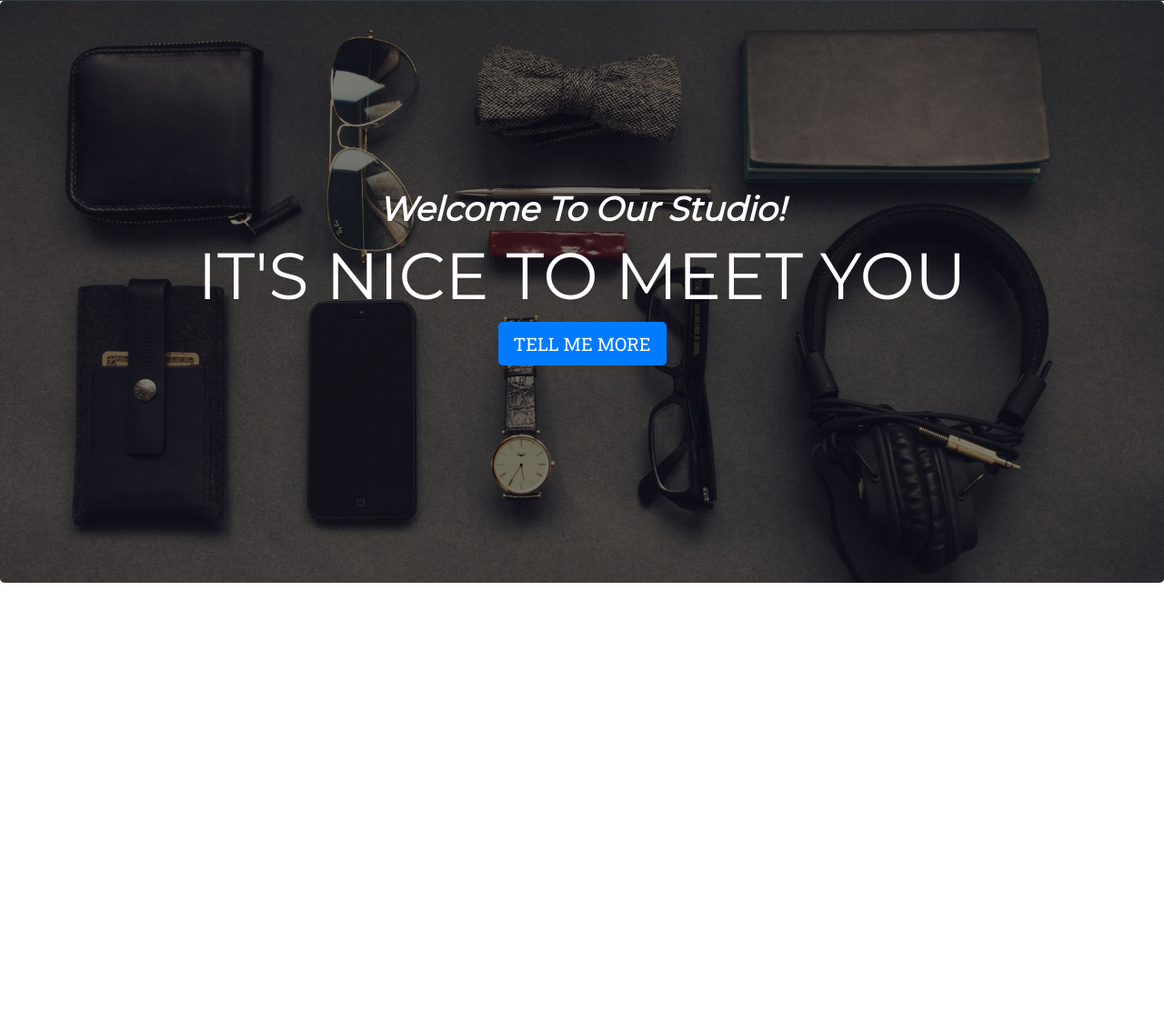
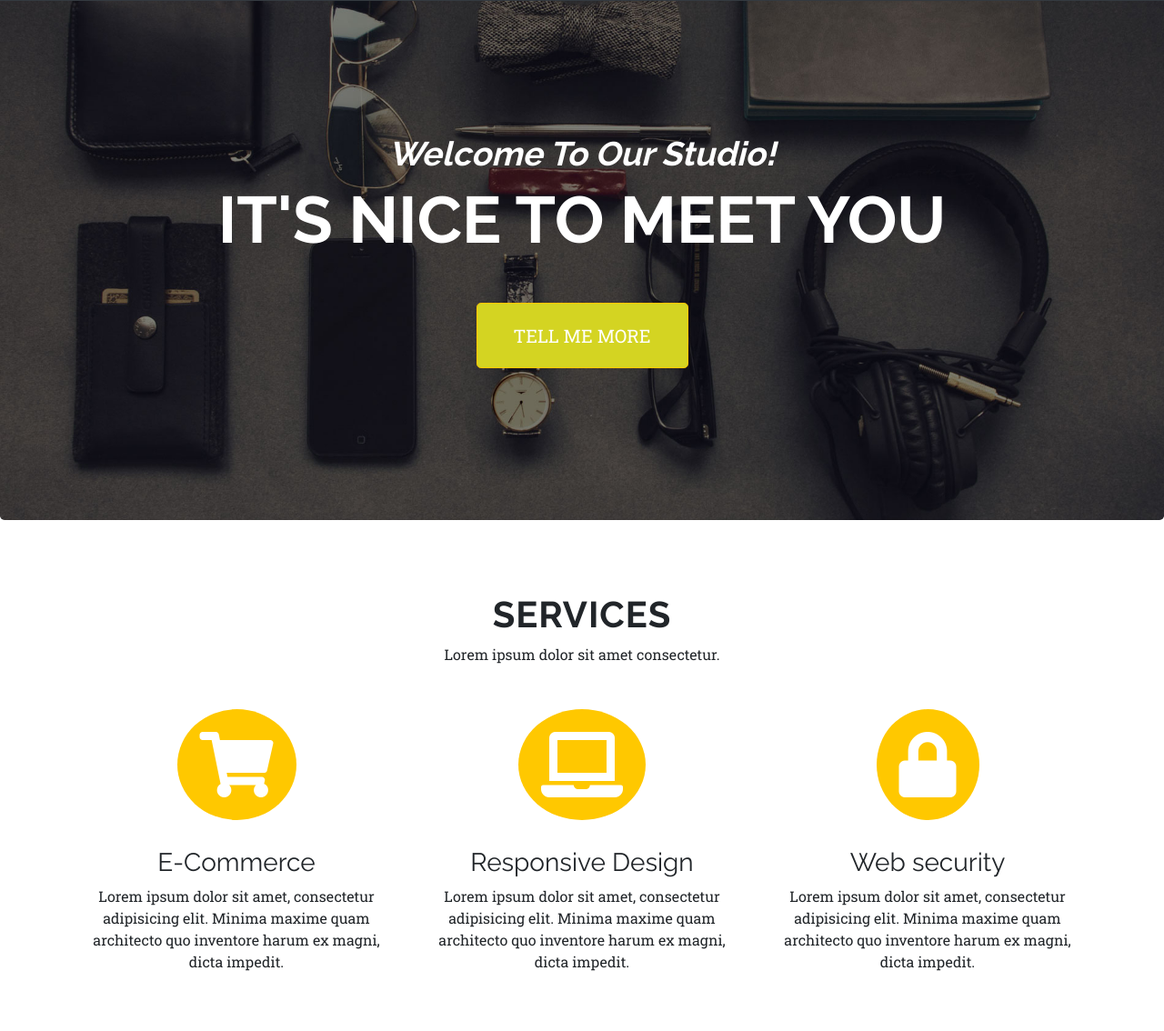
Before and after one commit to Pera030/studio, a plain HTML site: page index.html in a window 1280 px wide. Shown: the part 68-1202 px from the top of the page at 91% size. Before the commit the page ends 800 px from the top, so only its background shows below. Drawn offline with nearby package versions, Linux system fonts and the light colour scheme.

Commit message:
services

```diff
--- a/index.html
+++ b/index.html
@@ -12,8 +12,8 @@
 </head>
 <body>
 
-<!--  Navigatio  -->
-    <nav class="navbar navbar-expand-lg navbar-light bg-dark">
+<!--  Navigation  -->
+    <nav class="navbar navbar-expand-lg navbar-light bg-dark fixed-top">
       <div class="container">
           <a class="navbar-brand" href="#">Start Bootstrap</a>
           <button class="navbar-toggler" type="button" data-toggle="collapse" data-target="#navbarNav" aria-controls="navbarNav" aria-expanded="false" aria-label="Toggle navigation">
@@ -46,14 +46,38 @@
       <div class="row">
           <div class="col-md-12">
               <h3 class="text-white">Welcome To Our Studio!</h3>
-              <h1 class="display-3 text-uppercase text-white">It's Nice To Meet You</h1>
+              <h1 class="display-3 text-uppercase text-white mb-5">It's Nice To Meet You</h1>
               <a class="btn btn-primary btn-lg text-uppercase" href="#" role="button">Tell me more</a>
           </div>
       </div>
     </div>
 
-
-
+<!--  Services  -->
+    <section class="services container text-center py-5">
+        <div class="row">
+            <div class="col-md-12">
+                <h2 class="headings">Services</h2>
+                <p class="mb-5">Lorem ipsum dolor sit amet consectetur.</p>
+            </div>
+        </div>
+        <div class="row">
+            <div class="col-md-4">
+                <i class="fas fa-shopping-cart"></i>
+                <h3>E-Commerce</h3>
+                <p>Lorem ipsum dolor sit amet, consectetur adipisicing elit. Minima maxime quam architecto quo inventore harum ex magni, dicta impedit.</p>
+            </div>
+            <div class="col-md-4">
+                <i class="fas fa-laptop"></i>
+                <h3>Responsive Design</h3>
+                <p>Lorem ipsum dolor sit amet, consectetur adipisicing elit. Minima maxime quam architecto quo inventore harum ex magni, dicta impedit.</p>
+            </div>
+            <div class="col-md-4">
+                <i class="fas fa-lock"></i>
+                <h3>Web security</h3>
+                <p>Lorem ipsum dolor sit amet, consectetur adipisicing elit. Minima maxime quam architecto quo inventore harum ex magni, dicta impedit.</p>
+            </div>
+        </div>
+    </section>
 
 
 
--- a/style.css
+++ b/style.css
@@ -1,8 +1,8 @@
-@import url('https://fonts.googleapis.com/css2?family=Dancing+Script:wght@500&family=Montserrat&family=Roboto+Slab:wght@400;700&display=swap');
+@import url('https://fonts.googleapis.com/css2?family=Dancing+Script:wght@500&family=Raleway:wght@400;700&family=Roboto+Slab:wght@400;700&display=swap');
 
 :root {
-    --yellowLight: rgb(252, 252, 67);
-    --yellowDark: rgba(242, 224, 12, 0.9);
+    --yellowLight: rgb(212, 212, 34);
+    --yellowDark: #FFC800;
     --white: #fff;
     --lightGray: #dbdada;
     --text: #212529;
@@ -23,8 +23,16 @@ body {
 }
 
 h1,h2,h3,h4,h5,h6 {
-    font-family: 'Montserrat', sans-serif;
+    font-family: 'Raleway', sans-serif;
 }
+
+.headings {
+    text-transform: uppercase;
+    font-size: 2.5rem;
+    font-weight: 700;
+    letter-spacing: 1px;
+}
+
 
 /****************
 Navigation
@@ -63,7 +71,7 @@ Jumbotron-Header
 }
 
 .header .row {
-    height: 60vh;
+    height: 70vh;
     justify-content: center;
     align-items: center;
 }
@@ -73,3 +81,35 @@ Jumbotron-Header
     font-size: 2.3rem;
     font-weight: bold;
 }
+
+.header h1 {
+    font-weight: 900 !important;
+}
+
+.header .btn {
+    background-color: var(--yellowLight);
+    border-color: var(--yellowDark);
+    padding: 20px 40px;
+}
+
+.header .btn:hover {
+    background-color: var(--yellowDark);
+    transition: var(--transition);
+}
+
+/****************
+Services
+****************/
+
+.services .row {
+    justify-content: space-between;
+}
+
+.services i.fas {
+    color: var(--white);
+    font-size: 4.5rem;
+    background-color: var(--yellowDark);
+    padding: 25px;
+    border-radius: 50%;
+    margin-bottom: 30px;
+}
```
